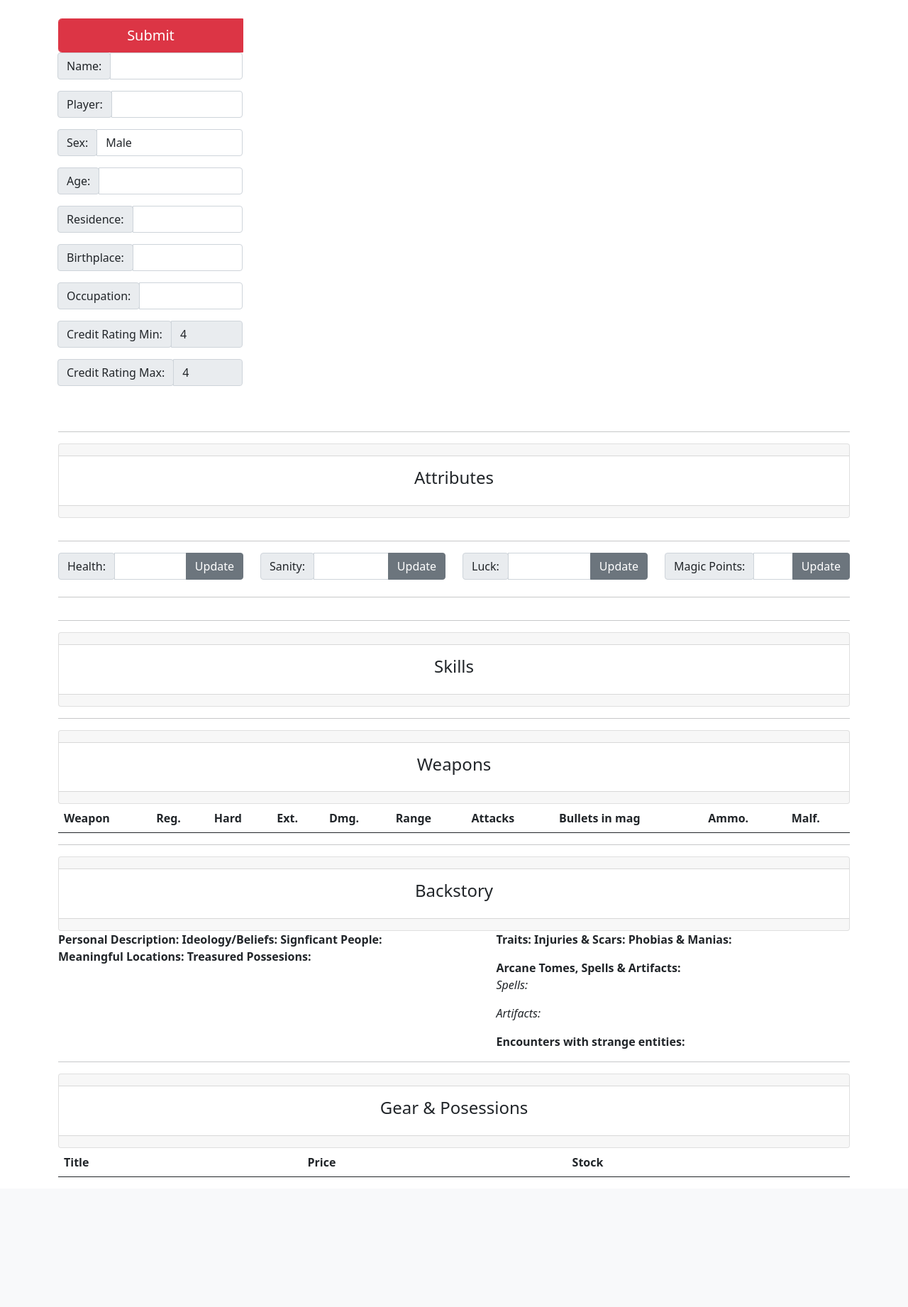
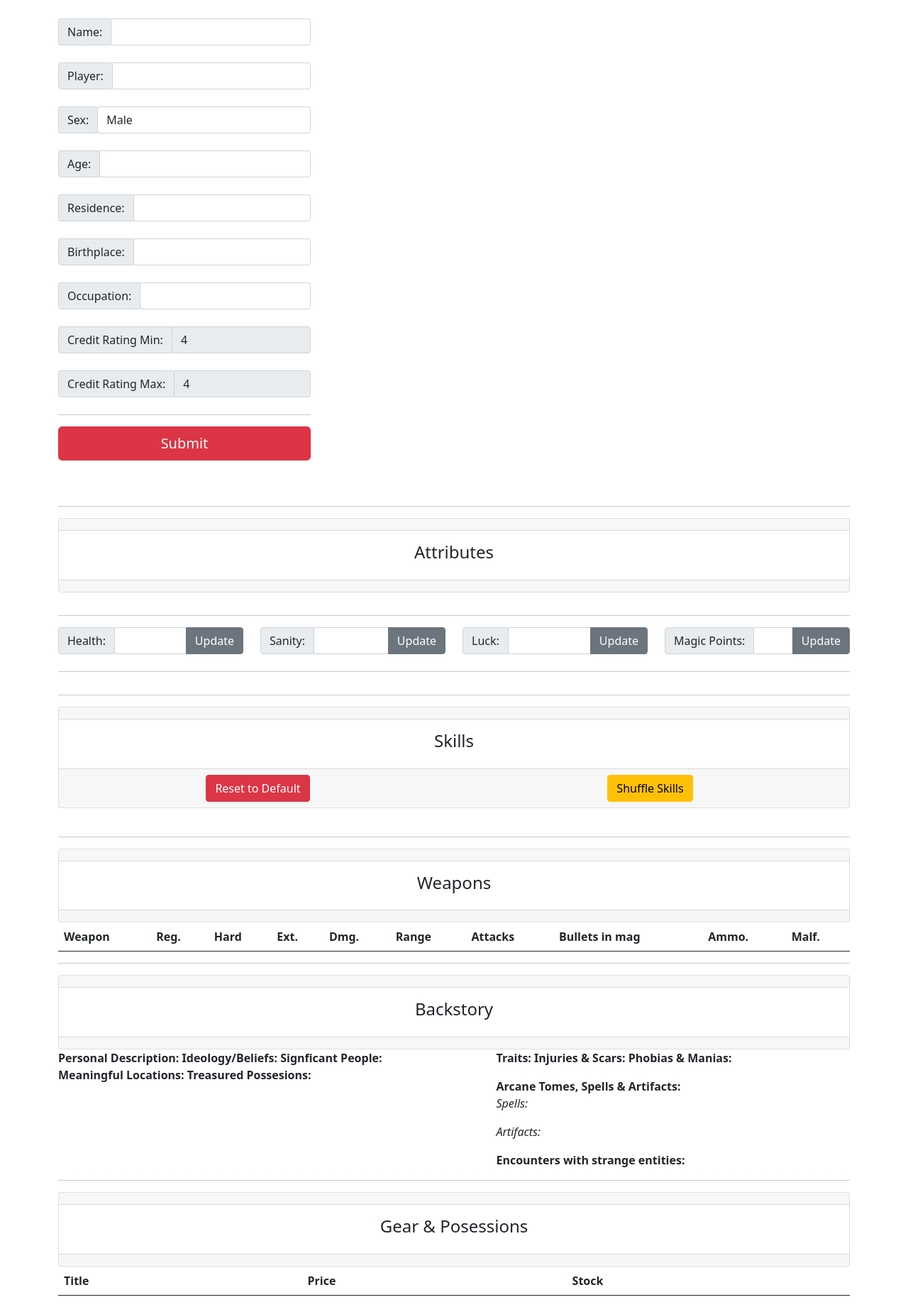
Before and after one commit to 0x-owl/bos-b, a Django app: template coc/creator/templates/character_sheet.html in a window 1280 px wide. Shown: the part 54-1896 px from the top of the page at 71% size. Before the commit the page ends 1713 px from the top, so only its background shows below. Run offline with Django 3.2, Linux system fonts and the light colour scheme; the template is opened without the code that fills it: most values are stand-ins (such as "Sample title", 1, 10 or a date in 2020); data that the repository does not hold is empty; parts of the project's set-up code (start-up, migrations or seed data) failed here and were passed over.

Commit message:
Shuffle reset button skills

```diff
--- a/coc/creator/static/creator/js/attributes.js
+++ b/coc/creator/static/creator/js/attributes.js
@@ -111,7 +111,7 @@ let attribute_block = template`
             </div>
         </div>
     </div>
-    <hr>
+    <br>
     <div class="row">
         <input type="submit" class="btn btn-danger" value="Update">
     </div>
--- a/coc/creator/static/creator/js/skills.js
+++ b/coc/creator/static/creator/js/skills.js
@@ -32,7 +32,8 @@ export function skills(res) {
                     <b>${half_val}</b > |
                     <b>${fifth_val}</b>
                 </div >
-            </div >`
+            </div >
+            <br>`
         )
     }
 }
--- a/coc/creator/templates/character_sheet_js_scripts.html
+++ b/coc/creator/templates/character_sheet_js_scripts.html
@@ -15,7 +15,45 @@
                     console.log(res);
                 }
             })
-        });
+        }
+    );
+    $("#inv-skills-reset").click(
+        function (evt) {
+            evt.preventDefault();
+            $.ajaxSetup({ cache: false });
+            $.ajax({
+                url: "{% url 'inv_skills_reset' res.investigator.uuid %}",
+                success: function (res) {
+                    $("#skills_1").remove();
+                    $("#skills_2").remove();
+                    $("#skills_3").remove();
+                    skills(res);
+                },
+                error: function (res) {
+                    console.log(res);
+                }
+            })
+        }
+    );
+
+    $("#inv-skills-shuffle").click(
+        function (evt) {
+            evt.preventDefault();
+            $.ajaxSetup({ cache: false });
+            $.ajax({
+                url: "{% url 'inv_skills_shuffle' res.investigator.uuid %}",
+                success: function (res) {
+                    $("#skills_1").remove();
+                    $("#skills_2").remove();
+                    $("#skills_3").remove();
+                    skills(res);
+                },
+                error: function (res) {
+                    console.log(res);
+                }
+            })
+        }
+    );
 </script>
 <!-- Basic Info Ajax -->
 <script type="module">
@@ -151,7 +189,7 @@
         $.ajax({
             url: "{% url 'inv_deriv_attrs' res.investigator.uuid %}",
             success: function (res) {
-                get_deriv_attrs(res)
+                parse_deriv_attrs(res)
             },
             error: function (res) {
                 console.log(res);
@@ -176,7 +214,7 @@
             })
         });
 </script>
-<!-- Weaons Ajax -->
+<!-- Weapons Ajax -->
 <script type="module">
     import { get_weapons } from '{% static "creator/js/weapons.js" %}';
     $("#inv-weapons").ready(
--- a/coc/creator/templates/inv_basic_info.html
+++ b/coc/creator/templates/inv_basic_info.html
@@ -2,24 +2,21 @@
     <div class="col">
         <div class="row">
             <!-- Basic Investigator information form -->
-            <form id="basic-info" action="{% url 'basic_info' res.investigator.uuid %}" class="form-group mb-3">
+            <form id="basic-info" action="{% url 'basic_info' res.investigator.uuid %}" class="form-group mb-5">
                 {% csrf_token %}
-                <div class="input-group mb-3">
-                    <input id="basic-info-submit" class="btn btn-lg btn-block btn-danger form-control" type="submit"
-                        value="Submit">
-                    <div class="input-group mb-3">
+                <div class="input-group mb-4">
                     <div class="input-group-prepend">
                         <span class="input-group-text" id="inv-name">Name:</span>
                     </div>
                     <input type="text" class="form-control" id="inv-name-inp">
                 </div>
-                    <div class="input-group mb-3">
+                <div class="input-group mb-4">
                     <div class="input-group-prepend">
                         <span class="input-group-text" id="inv-player">Player:</span>
                     </div>
                     <input type="text" class="form-control" id="inv-player-inp">
                 </div>
-                    <div class="input-group mb-3">
+                <div class="input-group mb-4">
                     <div class="input-group-prepend">
                         <span class="input-group-text" id="inv-sex">Sex:</span>
                     </div>
@@ -28,25 +25,25 @@
                         <option value="F">Female</option>
                     </select>
                 </div>
-                    <div class="input-group mb-3">
+                <div class="input-group mb-4">
                     <div class="input-group-prepend">
                         <span class="input-group-text" id="inv-age">Age:</span>
                     </div>
                     <input type="text" class="form-control" id="inv-age-inp">
                 </div>
-                    <div class="input-group mb-3">
+                <div class="input-group mb-4">
                     <div class="input-group-prepend">
                         <span class="input-group-text" id="inv-residence">Residence:</span>
                     </div>
                     <input type="text" class="form-control" id="inv-residence-inp">
                 </div>
-                    <div class="input-group mb-3">
+                <div class="input-group mb-4">
                     <div class="input-group-prepend">
                         <span class="input-group-text" id="inv-birthplace">Birthplace:</span>
                     </div>
                     <input type="text" class="form-control" id="inv-birthplace-inp">
                 </div>
-                    <div class="input-group mb-3">
+                <div class="input-group mb-4">
                     <div class="input-group-prepend">
                         <span class="input-group-text" id="inv-occupation">Occupation:</span>
                     </div>
@@ -54,22 +51,23 @@
 
                     </select>
                 </div>
-                    <div class="input-group mb-3">
+                <div class="input-group mb-4">
                     <div class="input-group-prepend">
                         <span class="input-group-text" id="inv-crmin">Credit Rating Min:</span>
                     </div>
                     <input class="form-control" type="text" disabled
                         value={{res.investigator.occupation.credit_rating_min}} aria-describedby="inv-crmin">
                 </div>
-                    <div class="input-group mb-3">
+                <div class="input-group mb-4">
                     <div class="input-group-prepend">
                         <span class="input-group-text" id="inv-crmax">Credit Rating Max:</span>
                     </div>
                     <input class="form-control" type="text" disabled
                         value={{res.investigator.occupation.credit_rating_max}} aria-describedby="inv-crmax">
                 </div>
-                </div>
-
+                <hr>
+                <input id="basic-info-submit" class="btn btn-lg btn-block btn-danger form-control" type="submit"
+                    value="Submit">
             </form>
         </div>
     </div>
--- a/coc/creator/templates/inv_portrait.html
+++ b/coc/creator/templates/inv_portrait.html
@@ -1,2 +1,2 @@
-<div class="col offset-md-6" id="inv-portrait">
+<div class="col offset-md-4" id="inv-portrait">
 </div>
--- a/coc/creator/templates/inv_skills.html
+++ b/coc/creator/templates/inv_skills.html
@@ -5,8 +5,20 @@
         <h4 class="cartd-title"> Skills </h4>
     </div>
     <div class="card-footer text-muted">
+        <div class="row">
+            <div class="col">
+                <a id="inv-skills-reset" class="btn btn-danger"
+                    href="{% url 'inv_skills_reset' res.investigator.uuid %}">Reset to Default</a>
+            </div>
+            <div class="col">
+                <a id="inv-skills-shuffle" class="btn btn-warning"
+                    href="{% url 'inv_skills_shuffle' res.investigator.uuid %}">Shuffle
+                    Skills</a>
+            </div>
+        </div>
     </div>
 </div>
+<br>
 <div style="font-size: 15px;" class="row" id="inv-skills">
 </div>
 <hr>
--- a/coc/creator/urls.py
+++ b/coc/creator/urls.py
@@ -26,6 +26,16 @@ urlpatterns = [
         '<slug:inv>/skills',
         views.get_investigators_skills,
         name="inv_skills"
+    ),
+    path(
+        '<slug:inv>/skills_shuffle',
+        views.investigators_skills_shuffle,
+        name="inv_skills_shuffle"
+    ),
+    path(
+        '<slug:inv>/skills_reset',
+        views.investigators_skills_reset,
+        name="inv_skills_reset"
     ),
     path(
         '<slug:inv>/wepons',
--- a/coc/creator/views.py
+++ b/coc/creator/views.py
@@ -13,7 +13,8 @@ from creator.helpers.views_helper import (generate_attributes_form,
 from creator.models import (Inventory, Investigator, ManiaInvestigator,
                             Occupation, PhobiaInvestigator, Portrait, Skills,
                             SpellInvestigator)
-from creator.random_inv import RandomInvestigator
+from creator.random_inv import (RandomInvestigator, base_skills_generator,
+                                free_point_assigner, occ_point_assigner)
 
 
 # Create your views here.
@@ -107,6 +108,52 @@ def get_investigators_skills(request, inv):
         uuid=inv
     )
     # Retrieve skills
+    skills = sorted(investigator.skills)
+    skills_sanitized = []
+    for skill in skills:
+        skills_sanitized.append(
+            [
+                skill,
+                *generate_full_half_fifth_values(
+                    investigator.skills[skill]['value']
+                )
+            ]
+        )
+    res = {'skills': skills_sanitized}
+    return JsonResponse(res, status=200)
+
+
+def investigators_skills_reset(request, inv):
+    investigator = Investigator.objects.get(
+        uuid=inv
+    )
+    skills = list(Skills.objects.all())
+    base_skills_generator(skills, investigator)
+    skills = sorted(investigator.skills)
+    skills_sanitized = []
+    for skill in skills:
+        skills_sanitized.append(
+            [
+                skill,
+                *generate_full_half_fifth_values(
+                    investigator.skills[skill]['value']
+                )
+            ]
+        )
+    res = {'skills': skills_sanitized}
+    return JsonResponse(res, status=200)
+
+
+def investigators_skills_shuffle(request, inv):
+    investigator = Investigator.objects.get(
+        uuid=inv
+    )
+    skills = list(Skills.objects.all())
+    base_skills_generator(skills, investigator)
+    proff_points = investigator.occupation_skill_points
+    occ_point_assigner(proff_points, investigator)
+    # Assign free skill points
+    free_point_assigner(investigator.free_skill_points, investigator)
     skills = sorted(investigator.skills)
     skills_sanitized = []
     for skill in skills:
```
Lines whose indentation alone changed are shown as unchanged.
